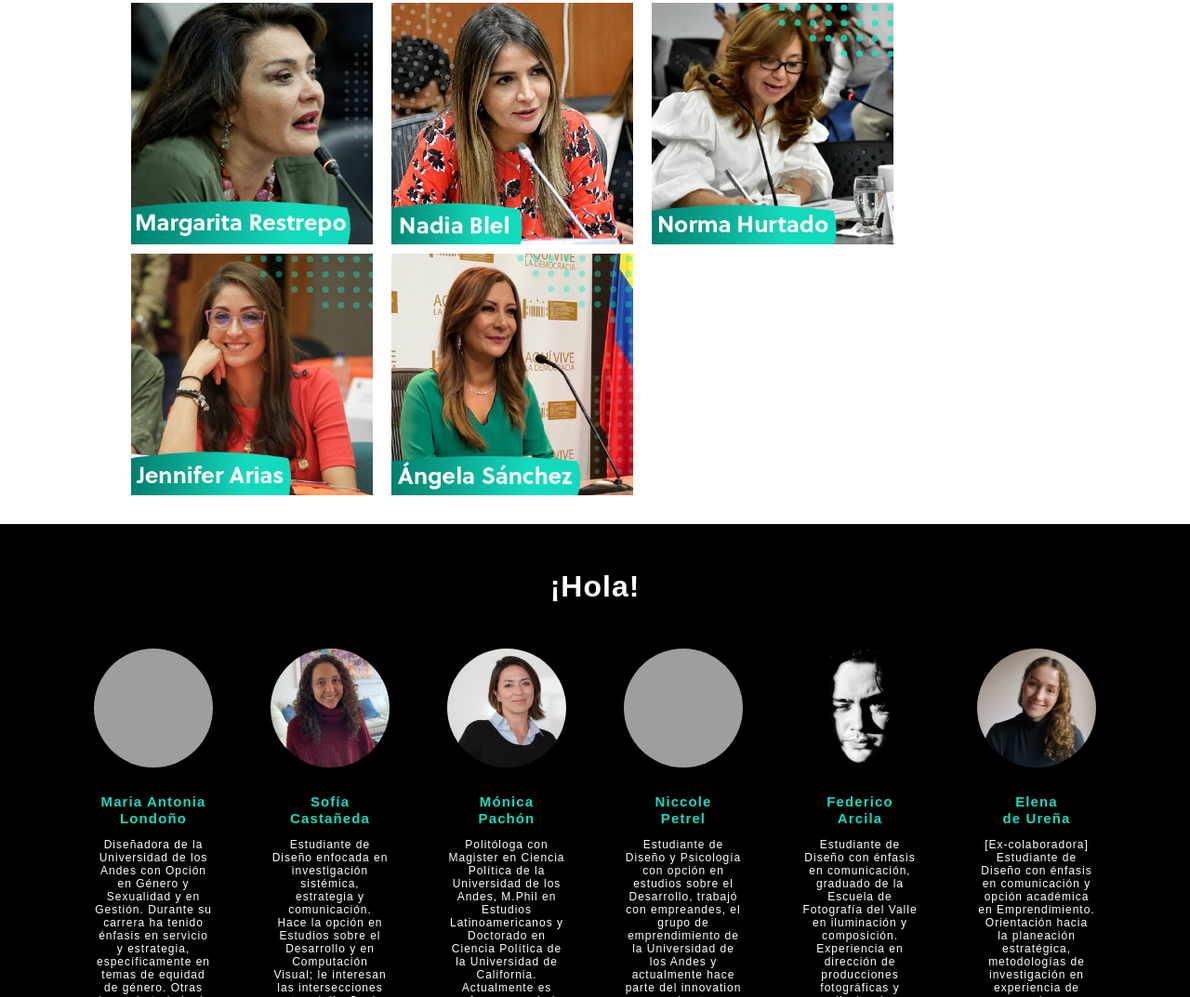
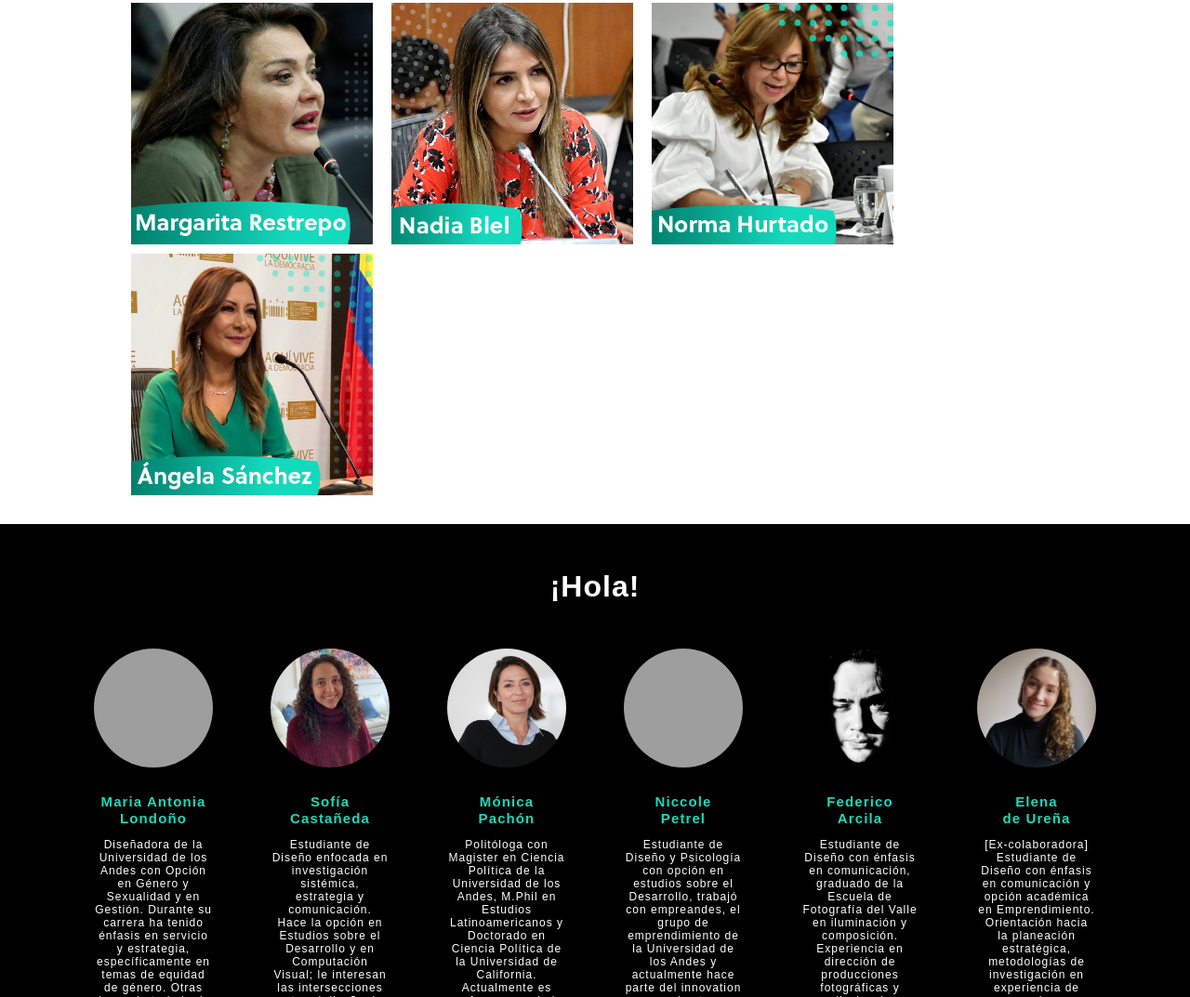
Before and after one commit to nuestroturno/web, a plain HTML site: page index.html in a window 1280 px wide. Shown: the part 2457-3530 px from the top of the page at 93% size. Drawn offline with nearby package versions, Linux system fonts and the light colour scheme; grey boxes are pictures that could not be loaded; some icons are missing; a web font is replaced by a local one.

Commit message:
ocultar ja

```diff
--- a/index.html
+++ b/index.html
@@ -193,9 +193,9 @@
 			<div class="item rep pu">
                 <a href="bionormahurtado.html"><img src="imagenes/img-sort/sort_norma.png" class="fotosort" alt="Norma Hurtado"></a>
             </div>
-			<div class="item rep cd">
+			<!--<div class="item rep cd">
                 <a href="biojenniferarias.html"><img src="imagenes/img-sort/sort_jennifer.png" class="fotosort" alt="Jennifer Arias"></a>
-            </div>
+            </div>-->
 			<div class="item rep cr">
                 <a href="bioangelasanchez.html"><img src="imagenes/img-sort/sort_angela.png" class="fotosort" alt="Ángela Sánchez"></a>
             </div>
```
